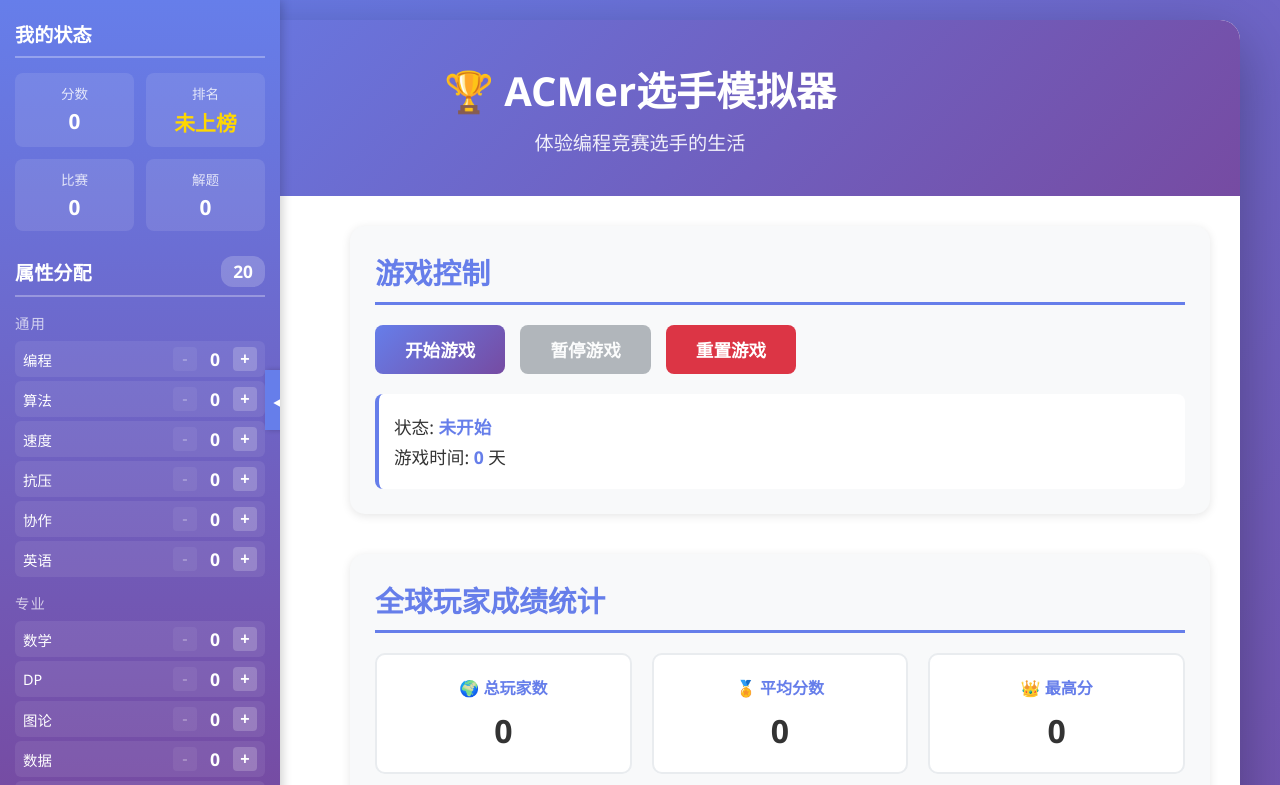
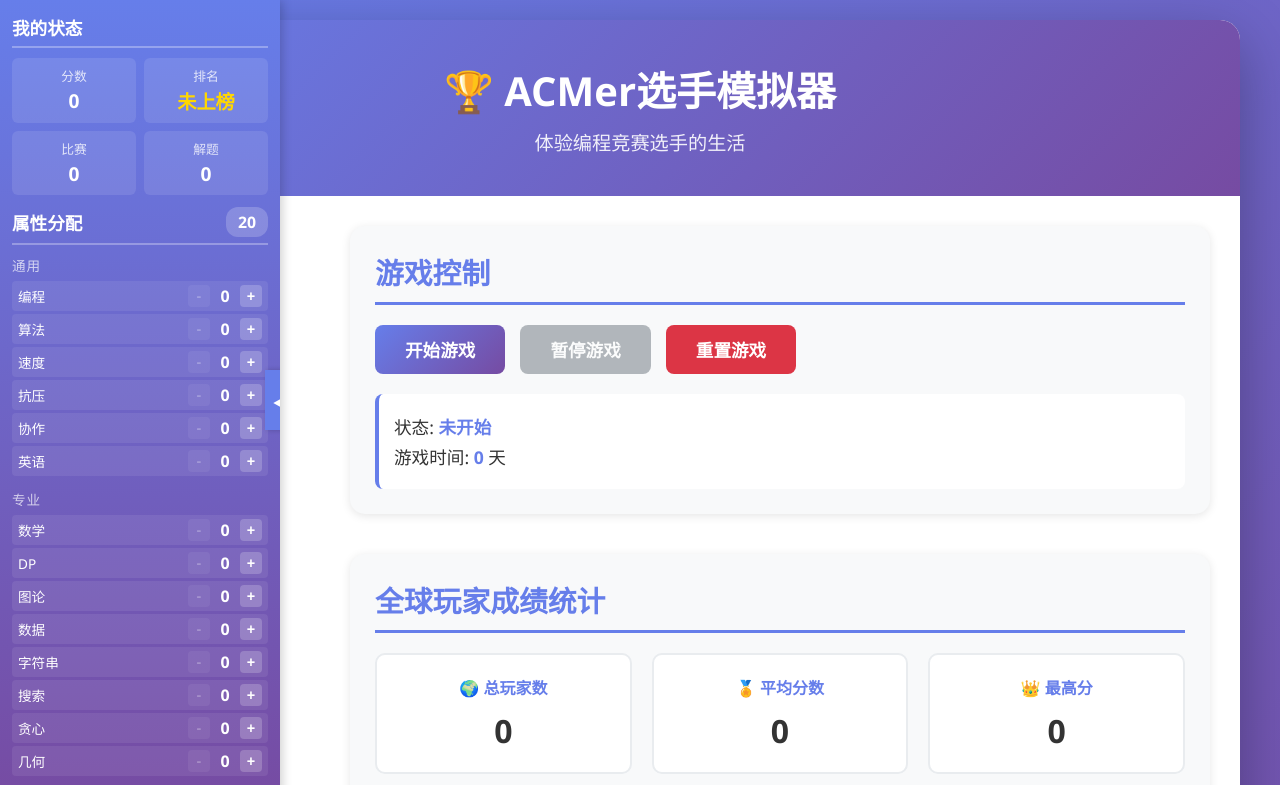
Before and after one commit to a48zhang/ACMer-Simulator, a React (Vite) app: page / in a window 1280 px wide. Shown: the top 785 px of the page. Built offline with nearby package versions, Linux system fonts and the light colour scheme.

Commit message:
Make sidebar fit all content without scrolling and fill full height
Co-authored-by: a48zhang <107384053+a48zhang@users.noreply.github.com>

```diff
--- a/src/index.css
+++ b/src/index.css
@@ -440,8 +440,10 @@ footer {
   color: white;
   transition: transform 0.3s ease, width 0.3s ease;
   z-index: 100;
-  overflow-y: auto;
+  overflow: hidden;
   box-shadow: 2px 0 10px rgba(0, 0, 0, 0.2);
+  display: flex;
+  flex-direction: column;
 }
 
 .player-panel.expanded {
@@ -487,23 +489,37 @@ footer {
 }
 
 .panel-content {
-  padding: 20px 15px;
+  padding: 15px 12px;
   opacity: 1;
   transition: opacity 0.3s ease;
+  flex: 1;
+  display: flex;
+  flex-direction: column;
+  overflow: hidden;
 }
 
 .panel-section {
-  margin-bottom: 25px;
+  margin-bottom: 12px;
+  flex-shrink: 0;
+}
+
+.panel-section:last-child {
+  flex: 1;
+  display: flex;
+  flex-direction: column;
+  overflow-y: auto;
+  margin-bottom: 0;
 }
 
 .panel-title {
-  font-size: 1.2em;
-  margin-bottom: 15px;
-  padding-bottom: 8px;
+  font-size: 1.1em;
+  margin-bottom: 10px;
+  padding-bottom: 6px;
   border-bottom: 2px solid rgba(255, 255, 255, 0.3);
   display: flex;
   align-items: center;
   justify-content: space-between;
+  flex-shrink: 0;
 }
 
 .points-badge {
@@ -518,26 +534,26 @@ footer {
 .player-info {
   display: grid;
   grid-template-columns: 1fr 1fr;
-  gap: 12px;
+  gap: 8px;
 }
 
 .info-item {
   background: rgba(255, 255, 255, 0.1);
-  padding: 10px;
-  border-radius: 8px;
+  padding: 8px 6px;
+  border-radius: 6px;
   text-align: center;
 }
 
 .info-label {
   display: block;
-  font-size: 0.85em;
+  font-size: 0.8em;
   opacity: 0.8;
-  margin-bottom: 4px;
+  margin-bottom: 2px;
 }
 
 .info-value {
   display: block;
-  font-size: 1.3em;
+  font-size: 1.2em;
   font-weight: bold;
 }
 
@@ -547,13 +563,14 @@ footer {
 
 /* Attributes */
 .attr-category {
-  margin-bottom: 15px;
+  margin-bottom: 10px;
+  flex-shrink: 0;
 }
 
 .category-label {
-  font-size: 0.9em;
+  font-size: 0.85em;
   opacity: 0.7;
-  margin-bottom: 8px;
+  margin-bottom: 6px;
   text-transform: uppercase;
   letter-spacing: 1px;
 }
@@ -562,10 +579,10 @@ footer {
   display: flex;
   justify-content: space-between;
   align-items: center;
-  padding: 6px 8px;
+  padding: 4px 6px;
   background: rgba(255, 255, 255, 0.08);
-  border-radius: 6px;
-  margin-bottom: 4px;
+  border-radius: 4px;
+  margin-bottom: 3px;
   transition: background 0.2s ease;
 }
 
@@ -574,24 +591,24 @@ footer {
 }
 
 .attr-name {
-  font-size: 0.9em;
+  font-size: 0.85em;
   flex: 1;
 }
 
 .attr-controls {
   display: flex;
   align-items: center;
-  gap: 8px;
+  gap: 6px;
 }
 
 .attr-btn {
-  width: 24px;
-  height: 24px;
+  width: 22px;
+  height: 22px;
   border: none;
   border-radius: 4px;
   background: rgba(255, 255, 255, 0.2);
   color: white;
-  font-size: 1em;
+  font-size: 0.9em;
   font-weight: bold;
   cursor: pointer;
   transition: all 0.2s ease;
@@ -611,10 +628,10 @@ footer {
 }
 
 .attr-val {
-  min-width: 20px;
+  min-width: 18px;
   text-align: center;
   font-weight: bold;
-  font-size: 1.1em;
+  font-size: 1em;
 }
 
 /* Main content adjustment */
```
